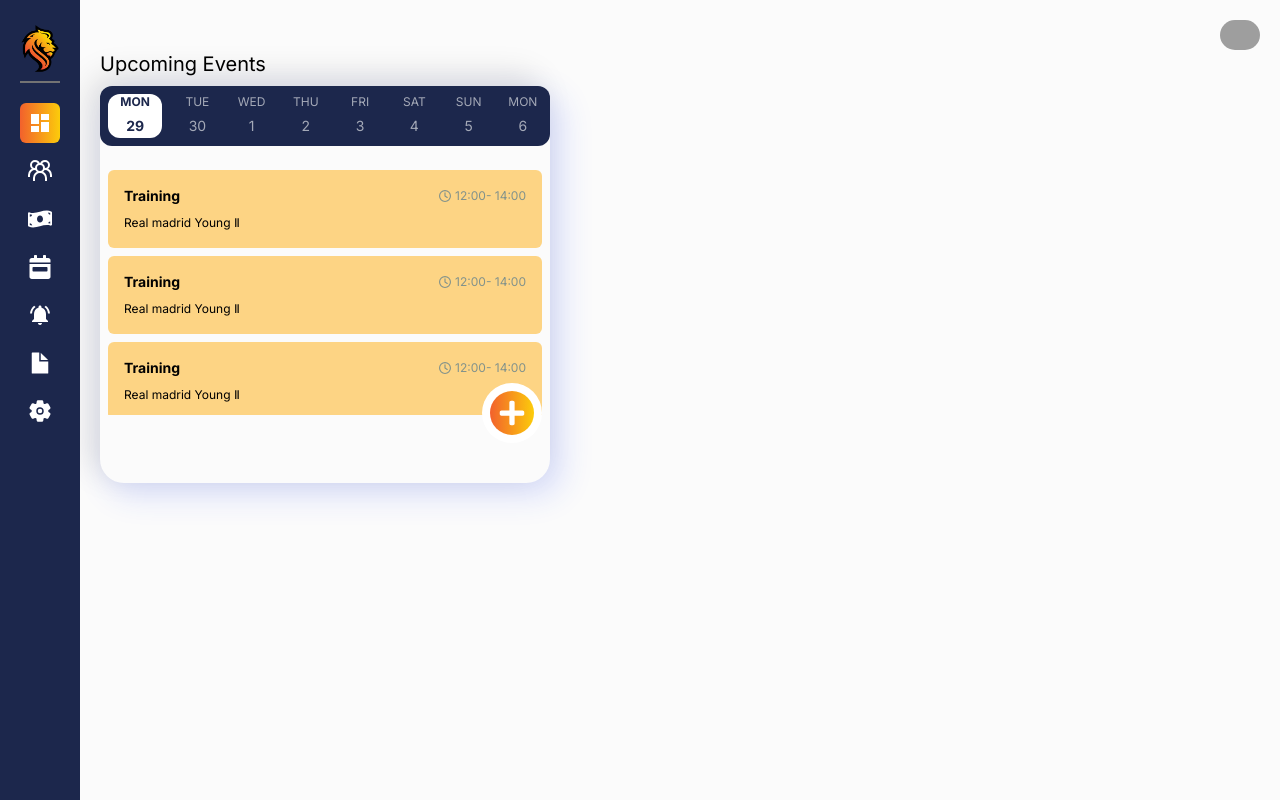
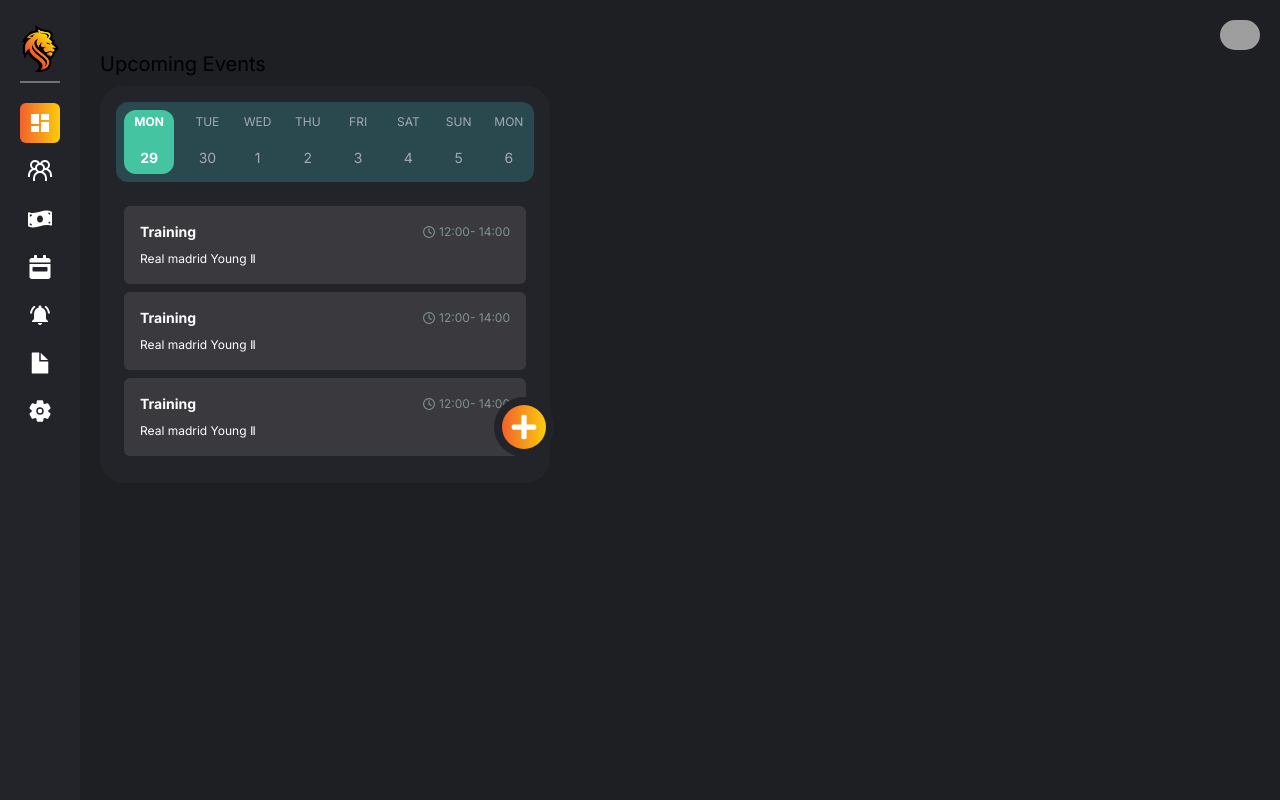
Before and after one commit to nadav2150/champifiB2B, a Next.js app: page /dashboard in a window 1280 px wide. Built offline with nearby package versions, Linux system fonts and the light colour scheme; grey boxes are pictures that could not be loaded.

Commit message:
add darkmode

```diff
--- a/app/globals.css
+++ b/app/globals.css
@@ -19,6 +19,9 @@
 body {
   color: black !important;
   background: #FBFBFB;
+  .dark {
+    background: red;
+  }
 }
 
 @layer utilities {
--- a/app/layout.tsx
+++ b/app/layout.tsx
@@ -16,11 +16,11 @@ export default function RootLayout({
   children: React.ReactNode;
 }>) {
   return (
-    <html lang="en">
-      <body  className={inter.className}>
+    <html lang="en" className="dark">
+      <body   className={`${inter.className} dark:bg-[#1E1F23] dark:text-white`}>
         <div className="flex">
         <SideBar />
-        <div className="w-full">
+        <div className="w-full ">
         {children}
         </div>
         </div>
--- a/components/CalendarWidget.tsx
+++ b/components/CalendarWidget.tsx
@@ -20,11 +20,11 @@ const CalendarWidget: FC<CalendarWidgetProps> = () => {
   return (
     <div className=" w-[450px]">
       <div className="text-xl">Upcoming Events</div>
-      <div>
-        <div className="flex flex-col mt-2 shadow-[-10px_-10px_30px_4px_rgba(0,0,0,0.1),_10px_10px_30px_4px_rgba(45,78,255,0.15)] h-[397px] rounded-3xl">
+      <div className="">
+        <div className=" p-4 flex flex-col mt-2 dark:bg-[#232429] bg-[#FFFFFF] h-[397px] rounded-3xl">
           <div
             id="calendar-header"
-            className="h-20 max-h-20 flex-1 rounded-xl flex text-white bg-[#1C274C] shrink"
+            className="h-20 max-h-20 flex-1 rounded-xl flex text-white bg-[#1C274C] dark:bg-[#2A494E] shrink"
           >
             <div className="flex text-[#A4A9B7] w-full">
               {dates.map((date, index) => {
@@ -34,9 +34,9 @@ const CalendarWidget: FC<CalendarWidgetProps> = () => {
                 return (
                   <div
                     key={index}
-                    className={`flex-1   text-xs gap-1 flex flex-col text-center items-center justify-center ${
+                    className={`flex-1 p-1 w-2 text-xs gap-4 flex flex-col text-center items-center justify-center ${
                       index === activeItemIndex &&
-                      "bg-white font-bold text-[#1C274C] m-2 rounded-xl"
+                      "bg-white font-bold text-[#1C274C] dark:bg-[#45C4A2] dark:text-white  m-2 rounded-xl"
                     }`}
                   >
                     <p>{dayOfWeek.toUpperCase()}</p>
@@ -53,7 +53,7 @@ const CalendarWidget: FC<CalendarWidgetProps> = () => {
           </div>
           <div className="m-2 mt-6 flex flex-col gap-2 overflow-auto no-scrollbar">
             {Array.from({ length: 10 }).map((item) => (
-              <div className="p-4 rounded-md flex flex-col gap-2 bg-[#FDD484]">
+              <div className="p-4 dark:text-white rounded-md flex flex-col gap-2 bg-[#FDD484] dark:bg-[#39393E]">
                 <div className="flex justify-between items-center">
                   <p className="font-bold text-sm">Training</p>
                   <div className="flex items-center gap-1 text-xs text-[#82928B]">
@@ -65,11 +65,14 @@ const CalendarWidget: FC<CalendarWidgetProps> = () => {
               </div>
             ))}
           </div>
+          <div className="h-0">
           <div className="flex justify-end">
-          <div className=" rounded-full right-2 justify-end relative bottom-10 bg-white p-2 w-fit">
+          <div className="rounded-full transition ease-in-out delay-150 hover:-translate-y-1 hover:scale-110 hover:duration-300 left-5 justify-end relative bottom-[70px] bg-white dark:bg-[#232429] p-2 w-fit">
           <button className="bg-gradient-to-r from-[#F2612C] to-[#FCCC0B] w-fit rounded-full p-2"><FaPlus color="white" size={28}/></button>
           </div>
           </div>
+          </div>
+
         </div>
       </div>
     </div>
--- a/components/SideBar.tsx
+++ b/components/SideBar.tsx
@@ -34,7 +34,7 @@ const SideBar: FC<SideBarProps> = () => {
   return (
     <div className={`xs:max-sm:absolute`}>
       <div
-        className={`h-screen duration-300  ${!isOpen && 'xs:max-sm:hidden'} text-white bg-[#1C274C] p-5 relative ${
+        className={`h-screen duration-300  ${!isOpen && 'xs:max-sm:hidden'} text-white bg-[#1C274C] dark:bg-[#232429] p-5 relative ${
           isOpen ? "w-72" : "w-20"
         }`}
       >
--- a/tailwind.config.ts
+++ b/tailwind.config.ts
@@ -19,5 +19,6 @@ const config: Config = {
     },
   },
   plugins: [],
+  darkMode:'class'
 };
 export default config;
```
